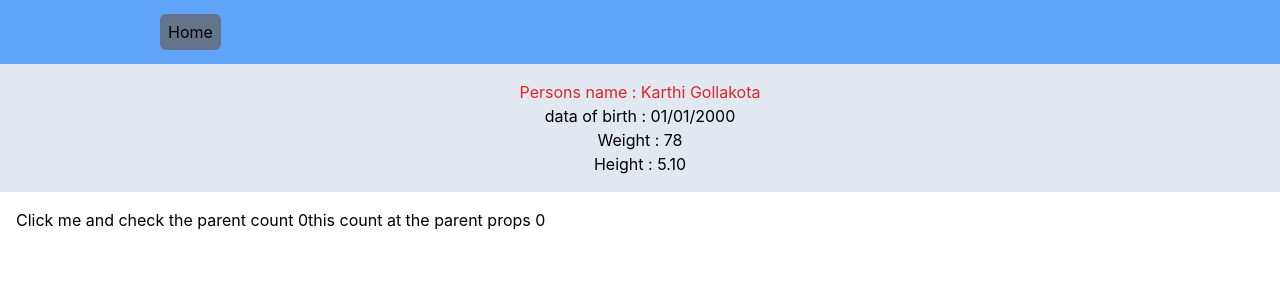
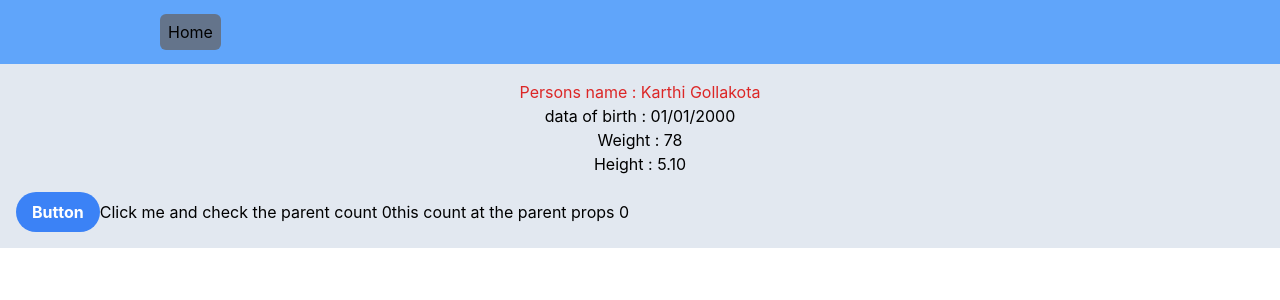
Before and after one commit to vvsrrSunny/react-quick-project, a React (Create React App) app: page / in a window 1280 px wide. Shown: the top 300 px of the page. Built offline with nearby package versions, Linux system fonts and the light colour scheme.

Commit message:
added button #1

```diff
--- a/src/components/Button.jsx
+++ b/src/components/Button.jsx
@@ -1,6 +1,6 @@
 import { Component } from "react";
 
-class TheButton extends Component {
+class Button extends Component {
   render() {
     return (
       <button class="bg-blue-500 hover:bg-blue-700 text-white font-bold py-2 px-4 rounded-full">
@@ -9,3 +9,5 @@ class TheButton extends Component {
     );
   }
 }
+
+export default Button;
--- a/src/components/Child.jsx
+++ b/src/components/Child.jsx
@@ -1,4 +1,5 @@
 import { Component } from "react";
+import Button from "./Button";
 import Text from "./Text";
 
 class Child extends Component {
@@ -19,8 +20,8 @@ class Child extends Component {
 
   render() {
     return (
-      <div className="child">
-        <div className="flex flex-col text-center bg-slate-200 p-4">
+      <div className="child bg-slate-200 p-4">
+        <div className="flex flex-col text-center">
           <Text
             className="text-red-600"
             name="Persons name"
@@ -33,7 +34,8 @@ class Child extends Component {
           <Text name="Weight" value={this.props.data[0].weight}></Text>
           <Text name="Height" value={this.props.data[0].height}></Text>
         </div>
-        <div className="p-4">
+        <div className="pt-4">
+          <Button></Button>
           <button onClick={this.onclickOfButton}>
             Click me and check the parent count {this.state.numberOfClicks}
           </button>
```
